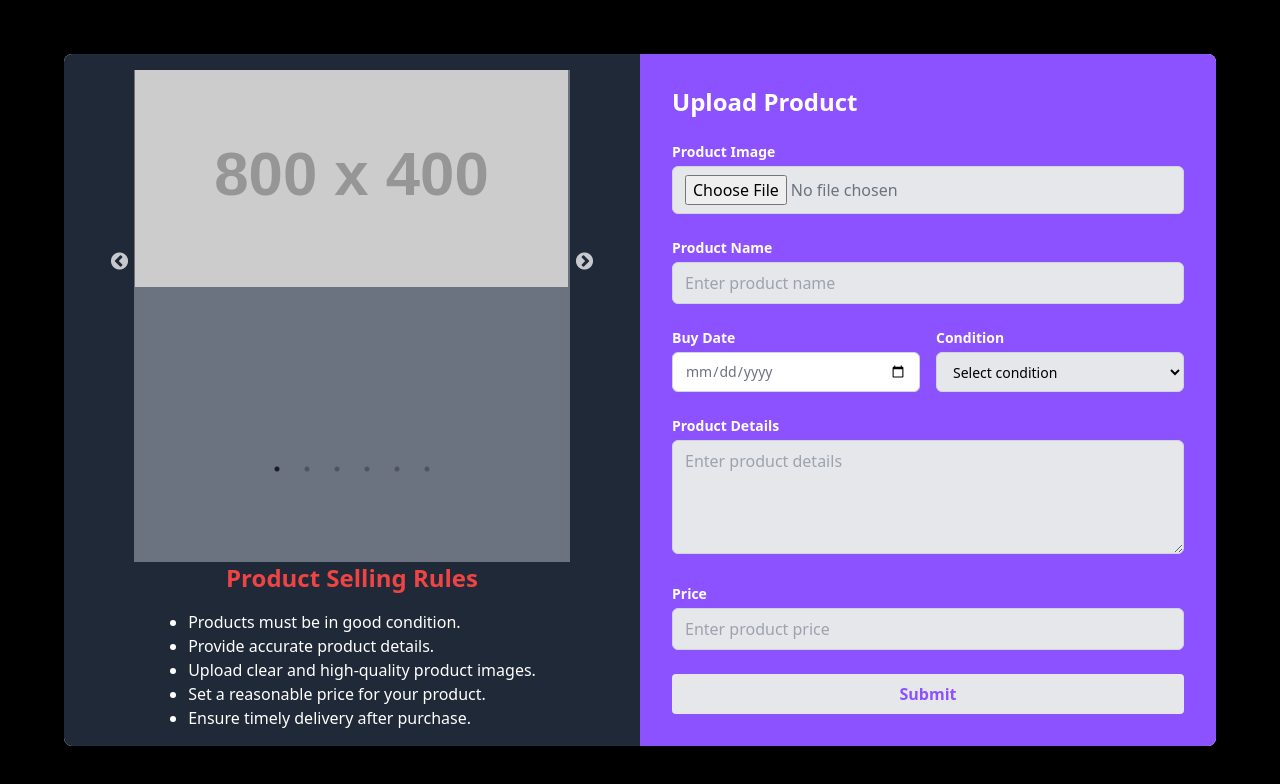
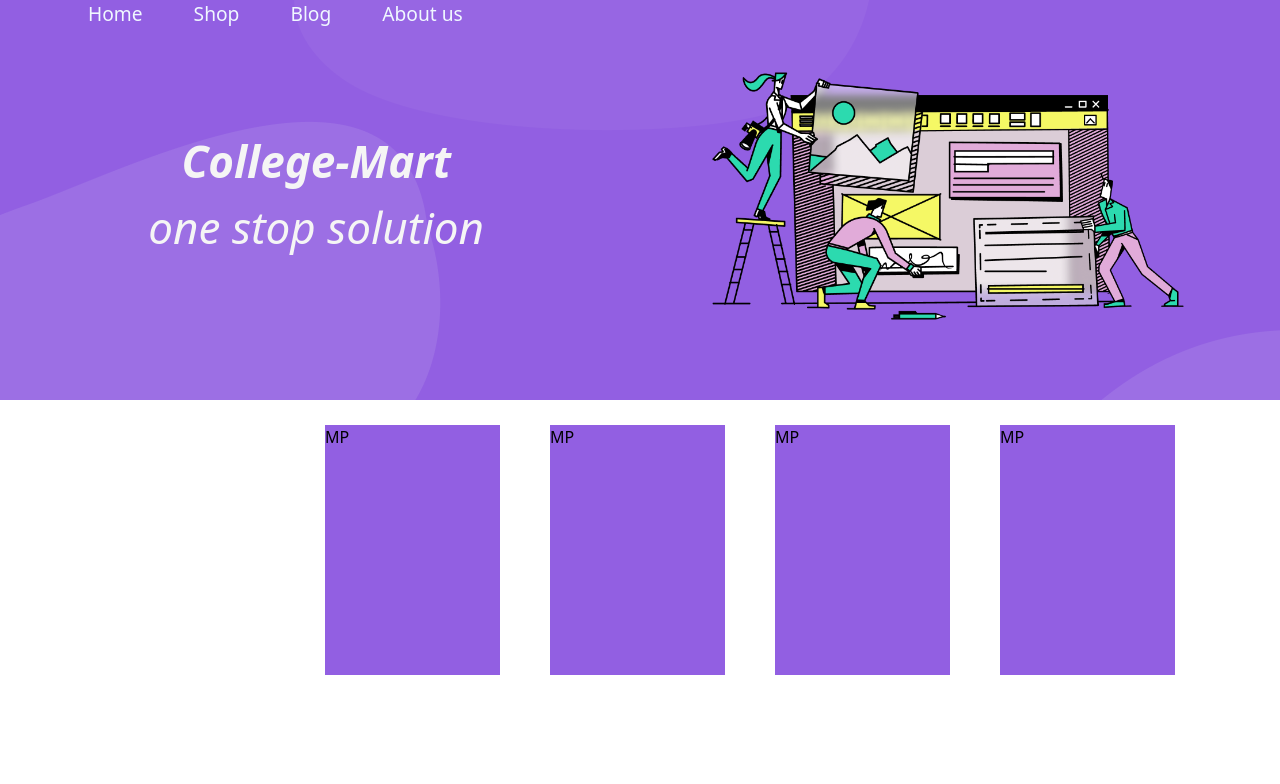
Before and after one commit to kumar1397/College-Mart, a React (Create React App) app: page / in a window 1280 px wide. Shown: the top 784 px of the page. Built offline with nearby package versions, Linux system fonts and the light colour scheme.

Commit message:
added the home page

```diff
--- a/src/App.js
+++ b/src/App.js
@@ -1,5 +1,6 @@
 import Auth from './components/Auth'
 import Profile from './components/profile/profile';
+import Home from './components/home-page/home'
 
 import ProductFormCard from './components/product/ProductCard';
 function App() {
@@ -7,7 +8,8 @@ function App() {
     <>
  {/* <Profile/>  */}
  {/* <Auth/> */}
-< ProductFormCard />
+{/* < ProductFormCard /> */}
+    <Home/>
     </>
   )
 }
--- /dev/null
+++ b/src/components/home-page/App.css
@@ -0,0 +1,134 @@
+.App {
+  text-align: center;
+}
+
+.App-logo {
+  height: 40vmin;
+  pointer-events: none;
+}
+
+@media (prefers-reduced-motion: no-preference) {
+  .App-logo {
+    animation: App-logo-spin infinite 20s linear;
+  }
+}
+
+.App-header {
+  background-color: #282c34;
+  min-height: 100vh;
+  display: flex;
+  flex-direction: column;
+  align-items: center;
+  justify-content: center;
+  font-size: calc(10px + 2vmin);
+  color: white;
+}
+
+.App-link {
+  color: #61dafb;
+}
+
+@keyframes App-logo-spin {
+  from {
+    transform: rotate(0deg);
+  }
+  to {
+    transform: rotate(360deg);
+  }
+}
+
+.header{
+  height: 25rem;
+  background-color: #925FE2;
+  background-image:url('bg-img.png');
+  display: flex;
+  flex-direction: column;
+}
+
+.test{
+  /* display: flex;
+  flex-direction: column;
+  align-items: end;
+  max-height: 20rem;
+  /* background-color: red; */
+  /* text-align: left; */
+
+}
+.group-image{
+  height: 20rem;
+  padding-top: 2.5rem;
+  padding-right: 6rem;
+  padding-left: 5rem;
+  padding-bottom: 2rem;
+}
+.header-image{
+  padding-bottom: 3rem;
+}
+.title{
+  width: 50%;
+  text-align: center;
+  padding-top: 6rem;
+  font-style: oblique;
+  font-size:44px;
+  text-emphasis-color: rgb(219, 208, 208);
+}
+
+nav{
+    width: 100%;
+    display: flex;
+    height: 10%;
+
+}
+nav ul{
+  /* overflow: auto; */
+  margin-left: 40px;
+}
+nav ul li{
+  float: left;
+  list-style: none;
+  margin-left: 45px;
+  font-size: larger;
+}
+
+nav ul li a{
+  padding: 3px 3px;
+  text-decoration: none;
+  color: aliceblue;
+
+}
+
+.lower-header{
+  display: flex;
+  flex-direction: row;
+
+
+
+}
+
+.title-text{
+  /* text */
+  color: whitesmoke;
+}
+
+.title .a{
+  font-weight: bold;
+}
+
+.cards{
+  background-color: #925FE2;
+  height: 250px;
+  width:175px;
+  margin: 25px;
+}
+
+.cards-show{
+  margin-left: 300px;
+  margin-right: 250px;
+  display: flex;
+  flex-direction: row;
+}
+
+.complete-card{
+  display: flex;
+  flex-direction: column;
+}
--- /dev/null
+++ b/src/components/home-page/cardcomponent.js
@@ -0,0 +1,14 @@
+import React from 'react'
+import './App.css'
+
+export default function cardcomponent(props) {
+  return (
+    <div className='complete-card'>
+    <div className='cards'>
+      <h1 className=''>MP</h1>
+    </div>
+    <div>{props.name}</div>
+    <div>{props.price}</div>
+    </div>
+  )
+}
--- /dev/null
+++ b/src/components/home-page/home.js
@@ -0,0 +1,37 @@
+import React from 'react'
+import group from './assets/group.png'
+import './App.css';
+// import cardcomponent from './cardcomponent';
+import Cardcomponent from './cardcomponent'
+
+export default function home() {
+  return (
+    <>
+    <div className="header">
+      <nav>
+        <ul>
+        <li><a href='https://www.google.co.in/maps'>Home</a></li>
+        <li><a href='https://www.google.co.in/maps'>Shop</a></li>
+        <li><a href='https://www.google.co.in/maps'>Blog</a></li>
+        <li><a href='https://www.google.co.in/maps'>About us</a> </li>
+        </ul>
+      </nav>
+      <div className='lower-header'>
+        <div className='title'>
+            <div className='title-text a'>College-Mart</div>
+            <div className='title-text'>one stop solution</div>
+        </div>
+      <div className='header-image'>
+        <img src={group} alt='ph' className='group-image'/>
+      </div>
+      </div>
+      </div>
+      <div className='cards-show'>
+      <Cardcomponent name="" price="" />
+      <Cardcomponent/>
+      <Cardcomponent/>
+      <Cardcomponent/>
+      </div>
+      </>
+  );
+}
```
Also changed, not shown: src/components/home-page/assets/group.png (added), src/components/home-page/bg-img.png (added).
